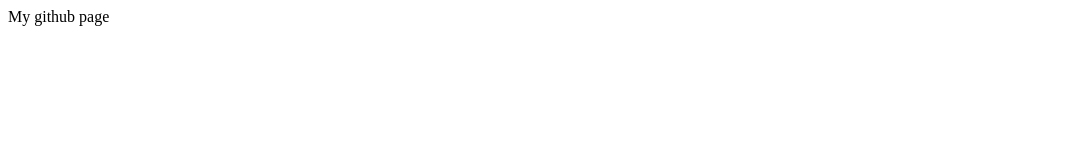
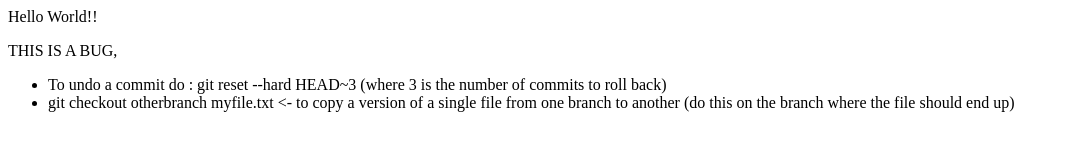
Before and after one commit to rudy750/gitWTF, a plain HTML site: page index.html in a window 1280 px wide. Shown: the whole page, without its empty margins (0-1069 px from the left). Drawn offline with Linux system fonts and the light colour scheme.

Commit message:
sync index with master

```diff
--- a/index.html
+++ b/index.html
@@ -1 +1,13 @@
-My github page
+<html>
+
+  <body>
+    <p>Hello World!!</p>
+
+    THIS IS A BUG,
+
+    <ul>
+      <li>To undo a commit do : git reset --hard HEAD~3 (where 3 is the number of commits to roll back)</li>
+      <li> git checkout otherbranch myfile.txt <- to copy a version of a single file from one branch to another (do this on the branch where the file should end up)</li>
+    </ul>
+  </body>
+</html>
```
